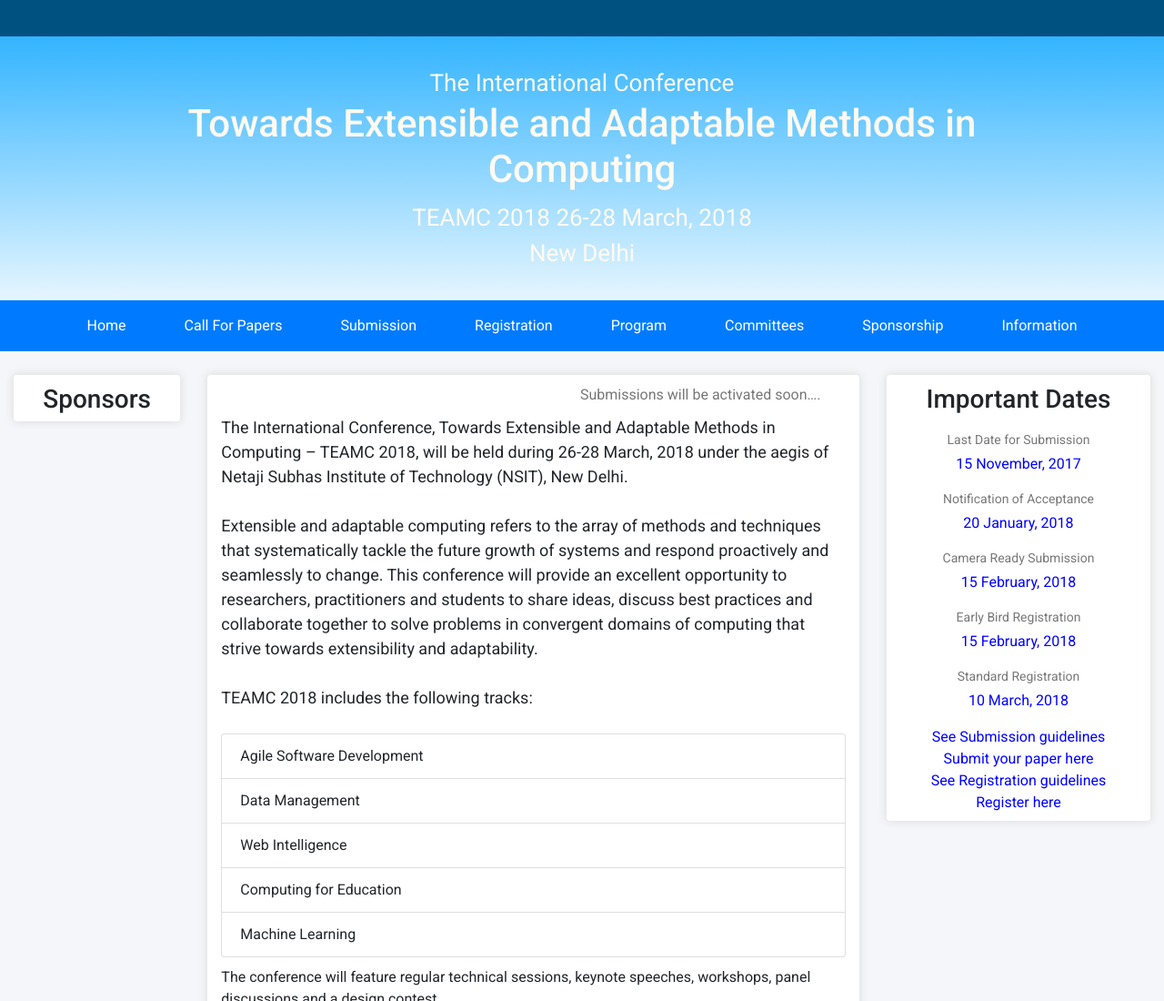
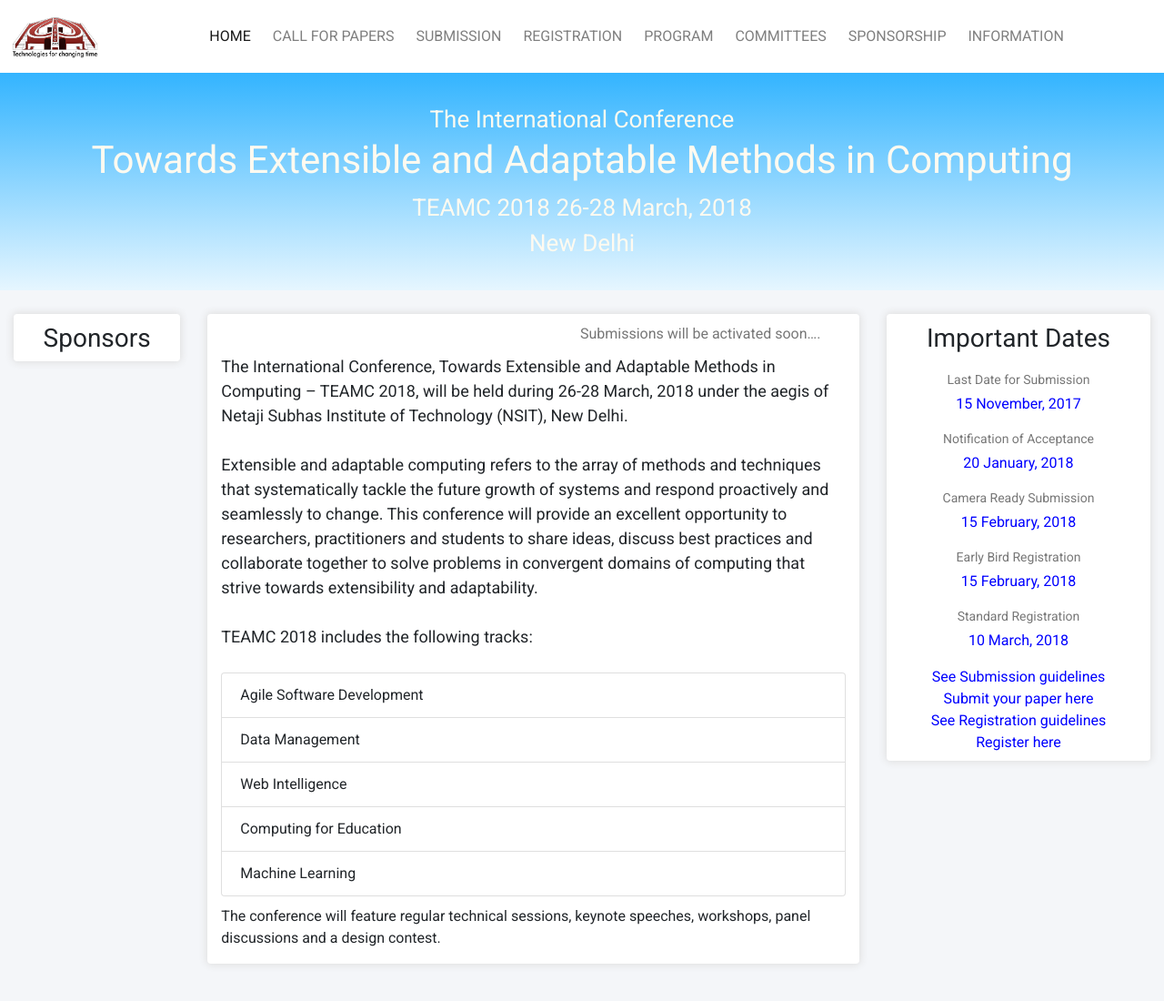
Before and after one commit to apoorvaagupta/Conference-Website, a website: page index.html in a window 1280 px wide. Shown: the top 1100 px of the page at 91% size. Drawn offline with nearby package versions, Linux system fonts and the light colour scheme.

Commit message:
ui changes
Signed-off-by: apoorvaagupta <apoorvaagupta01@gmail.com>

```diff
--- a/index.css
+++ b/index.css
@@ -144,7 +144,7 @@
 /*}*/
 
 .nav-item > a {
-    color: white !important;
+
     font-size: 16px;
 }
 
@@ -203,3 +203,7 @@
     color: blue;
     display: block;
 }
+
+.nav-item{
+    font-family: 'Roboto Condensed', sans-serif;
+}
--- a/index.html
+++ b/index.html
@@ -6,7 +6,7 @@
     <title>TEAMC18</title>
 
     <link rel="stylesheet" href="./bower_components/bootstrap/dist/css/bootstrap.css">
-    <link href="https://fonts.googleapis.com/css?family=Roboto:400,500,700" rel="stylesheet">
+    <link href="https://fonts.googleapis.com/css?family=Roboto|Roboto+Condensed" rel="stylesheet">
     <link rel="stylesheet" href="index.css">
     <link href="./font-awesome-4.7.0/css/font-awesome.css" rel="stylesheet">
 
@@ -20,10 +20,48 @@
 
 <div class="container-fluid">
 
-    <div class="row no-gutters align-content-center header-bar" id="header-bar"
-         style="background-color: #005180; height: 40px;">
+    <nav class="navbar navbar-light sticky-top navbar-expand-md" style="background-color: white; height: 80px; padding: 0; font-family: 'Roboto Condensed', sans-serif">
+        <button class="navbar-toggler navbar-toggler-right" type="button" data-toggle="collapse"
+                data-target="#navbarSupportedContent" aria-controls="navbarSupportedContent"
+                aria-expanded="false" aria-label="Toggle navigation">
+            <span class="navbar-toggler-icon"></span>
+        </button>
 
-    </div>
+
+        <img src="images/teamc_logo.png" style="height: 100%">
+
+        <div class="collapse navbar-collapse ml-auto mr-auto" id="navbarSupportedContent">
+            <ul class="navbar-nav ml-auto mr-auto">
+                <li class="nav-item pl-1 pr-1 active">
+                    <a class="nav-link" href="#">HOME <span class="sr-only">(current)</span></a>
+                </li>
+                <li class="nav-item pl-1 pr-1">
+                    <a class="nav-link" href="#">CALL FOR PAPERS</a>
+                </li>
+                <li class="nav-item pl-1 pr-1">
+                    <a class="nav-link" href="#">SUBMISSION</a>
+                </li>
+                <li class="nav-item pl-1 pr-1">
+                    <a class="nav-link" href="#">REGISTRATION</a>
+                </li>
+                <li class="nav-item pl-1 pr-1">
+                    <a class="nav-link" href="#">PROGRAM</a>
+                </li>
+                <li class="nav-item pl-1 pr-1">
+                    <a class="nav-link" href="#">COMMITTEES</a>
+                </li>
+                <li class="nav-item pl-1 pr-1">
+                    <a class="nav-link" href="#">SPONSORSHIP</a>
+                </li>
+                <li class="nav-item pl-1 pr-1">
+                    <a class="nav-link" href="#">INFORMATION</a>
+                </li>
+            </ul>
+
+        </div>
+
+
+    </nav>
 
     <header class="jumbotron header-jumbotron">
         <div class="container">
@@ -43,43 +81,7 @@
         </div>
     </header>
 
-    <nav class="navbar navbar-light bg-primary sticky-top navbar-expand-md">
-        <button class="navbar-toggler navbar-toggler-right" type="button" data-toggle="collapse"
-                data-target="#navbarSupportedContent" aria-controls="navbarSupportedContent"
-                aria-expanded="false" aria-label="Toggle navigation">
-            <span class="navbar-toggler-icon"></span>
-        </button>
 
-        <div class="collapse navbar-collapse ml-auto mr-auto" id="navbarSupportedContent">
-            <ul class="navbar-nav text-white ml-auto mr-auto">
-                <li class="nav-item pl-4 pr-4 active">
-                    <a class="nav-link" href="#">Home <span class="sr-only">(current)</span></a>
-                </li>
-                <li class="nav-item pl-4 pr-4">
-                    <a class="nav-link" href="#">Call For Papers</a>
-                </li>
-                <li class="nav-item pl-4 pr-4">
-                    <a class="nav-link" href="#">Submission</a>
-                </li>
-                <li class="nav-item pl-4 pr-4">
-                    <a class="nav-link" href="#">Registration</a>
-                </li>
-                <li class="nav-item pl-4 pr-4">
-                    <a class="nav-link" href="#">Program</a>
-                </li>
-                <li class="nav-item pl-4 pr-4">
-                    <a class="nav-link" href="#">Committees</a>
-                </li>
-                <li class="nav-item pl-4 pr-4">
-                    <a class="nav-link" href="#">Sponsorship</a>
-                </li>
-                <li class="nav-item pl-4 pr-4">
-                    <a class="nav-link" href="#">Information</a>
-                </li>
-            </ul>
-
-        </div>
-    </nav>
 </div>
 
 <div class="container-fluid">
```
